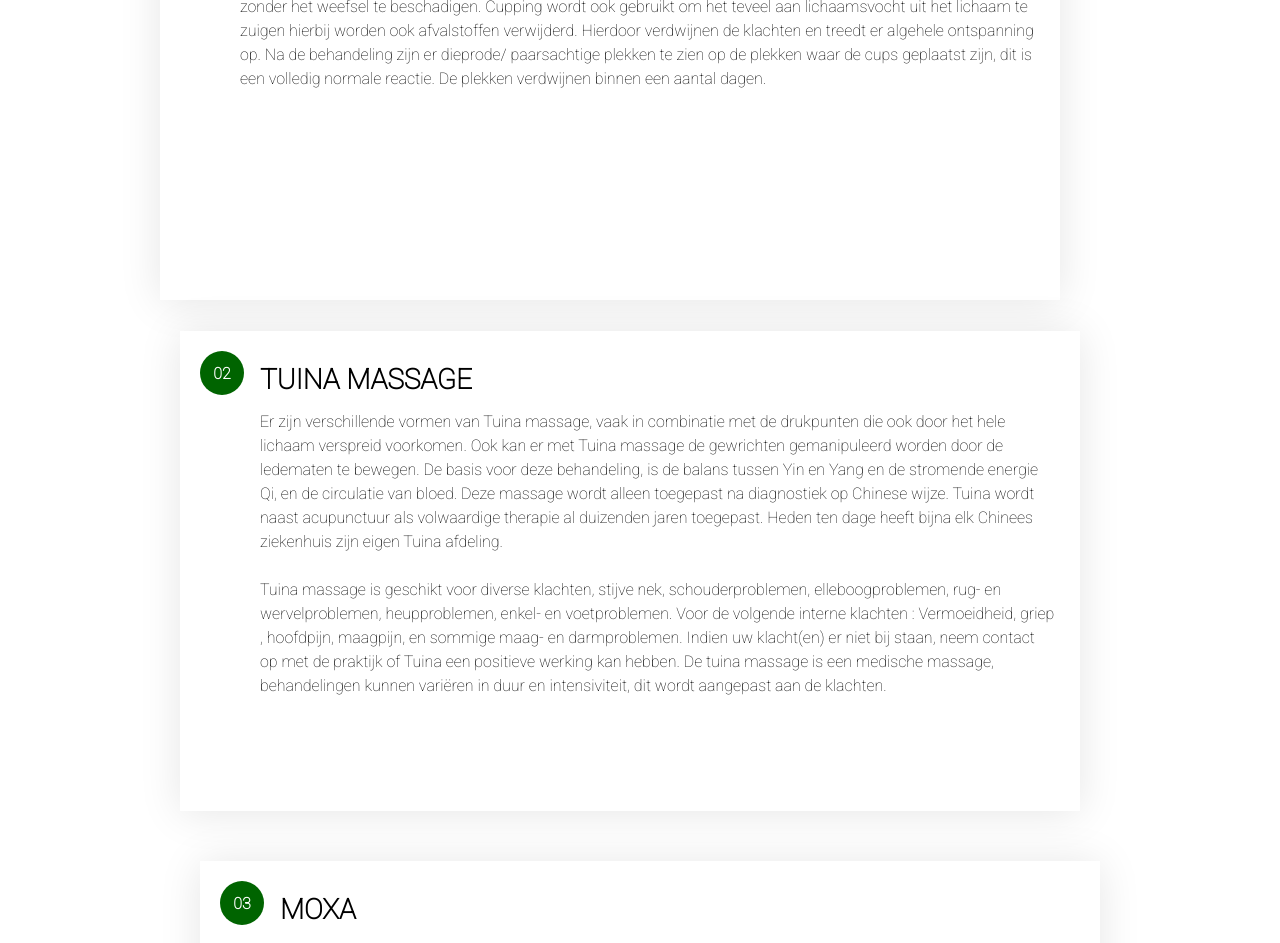
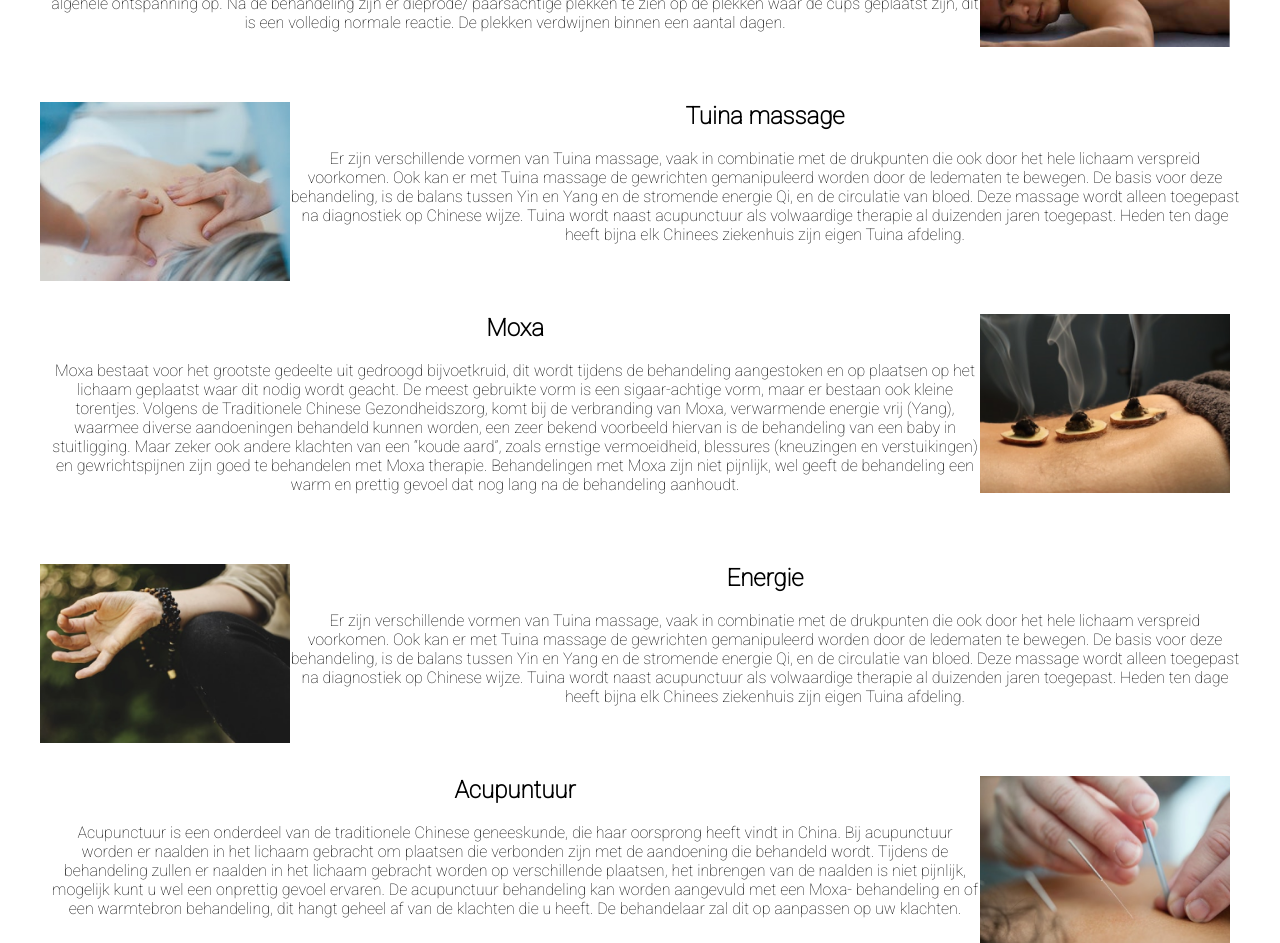
Before and after one commit to Zonwiezhu/YangShengGuang-Website, a Vue app: page /behandeling in a window 1280 px wide. Shown: the part 340-1283 px from the top of the page. Built offline with nearby package versions, Linux system fonts and the light colour scheme.

Commit message:
Update Behandeling
Pagina behandeling afgerond!

```diff
--- a/src/views/Behandeling.vue
+++ b/src/views/Behandeling.vue
@@ -3,88 +3,75 @@
         <h1>BEHANDELINGEN</h1>
     </div>
 
-
-    <div class="wrapper">
-
-        <div class="scroll-cards">
-            <article class="scroll-cards__item" aria-label="Wie - 1">
+    <div class="Delen">
+      <div class="Rechts-Afbeelding">
+        <img src="/src/assets/Afbeeldingen/cupping1.png" alt="">
         <h2>Cupping</h2>
-            <p>Bij cupping wordt er in glazen bolletje een vacuüm gecreëerd op de huid. De bolletjes worden verwarmd en op de huid geplaatst waardoor er een vacuüm ontstaat, wat “trekt” aan de huis.
-                <br /><br />
-
+          <p>
+            <br />
+            Bij cupping wordt er in glazen bolletje een vacuüm gecreëerd op de huid. De bolletjes worden verwarmd en op de huid geplaatst waardoor er een vacuüm ontstaat, wat “trekt” aan de huis.
             Cupping wordt toegepast om de energie een grote boost te geven en eventuele knopen uit spieren te verwijderen zonder het weefsel te beschadigen.
             Cupping wordt ook gebruikt om het teveel aan lichaamsvocht uit het lichaam te zuigen hierbij worden ook afvalstoffen verwijderd.
             Hierdoor verdwijnen de klachten en treedt er algehele ontspanning op.
             Na de behandeling zijn er dieprode/ paarsachtige plekken te zien op de plekken waar de cups geplaatst zijn, dit is een volledig normale reactie.
-                De plekken verdwijnen binnen een aantal dagen.</p>
-            </article>
+            De plekken verdwijnen binnen een aantal dagen.
+          </p>
+      </div>
 
-            <article class="scroll-cards__item" aria-label="Wie - 1">
+      <div class="Links-Afbeelding">
+        <img src="/src/assets/Afbeeldingen/massage.png" alt="">
         <h2>Tuina massage</h2>
-            <p>Er zijn verschillende vormen van Tuina massage, vaak in combinatie met de drukpunten die ook door het hele lichaam verspreid voorkomen.
+          <p>
+            <br />
+            Er zijn verschillende vormen van Tuina massage, vaak in combinatie met de drukpunten die ook door het hele lichaam verspreid voorkomen.
             Ook kan er met Tuina massage de gewrichten gemanipuleerd worden door de ledematen te bewegen.
             De basis voor deze behandeling, is de balans tussen Yin en Yang en de stromende energie Qi, en de circulatie van bloed.
             Deze massage wordt alleen toegepast na diagnostiek op Chinese wijze. Tuina wordt naast acupunctuur als volwaardige therapie al duizenden jaren toegepast.
             Heden ten dage heeft bijna elk Chinees ziekenhuis zijn eigen Tuina afdeling.
-                <br /><br />
-                Tuina massage is geschikt voor diverse klachten, stijve nek, schouderproblemen, elleboogproblemen, rug- en wervelproblemen, heupproblemen, enkel- en voetproblemen.
-                Voor de volgende interne klachten : Vermoeidheid, griep , hoofdpijn, maagpijn, en sommige maag- en darmproblemen.
-                Indien uw klacht(en) er niet bij staan, neem contact op met de praktijk of Tuina een positieve werking kan hebben.
-                De tuina massage is een medische massage, behandelingen kunnen variëren in duur en intensiviteit, dit wordt aangepast aan de klachten.</p>
-            </article>
+          </p>
+      </div>
 
-            <article class="scroll-cards__item" aria-label="Wie - 1">
-            <h2>MOXA</h2>
-            <p>Moxa bestaat voor het grootste gedeelte uit gedroogd bijvoetkruid, dit wordt tijdens de behandeling aangestoken en op plaatsen op het lichaam geplaatst waar dit nodig wordt geacht.
+      <div class="Rechts-Afbeelding">
+        <img src="/src/assets/Afbeeldingen/Moxa1.png" alt="">
+        <h2>Moxa</h2>
+        <p>
+          <br />
+          Moxa bestaat voor het grootste gedeelte uit gedroogd bijvoetkruid, dit wordt tijdens de behandeling aangestoken en op plaatsen op het lichaam geplaatst waar dit nodig wordt geacht.
           De meest gebruikte vorm is een sigaar-achtige vorm, maar er bestaan ook kleine torentjes.
-                <br /><br />
-
-                DE WERKING VAN MOXA:
-                <br /><br />
-
           Volgens de Traditionele Chinese Gezondheidszorg, komt bij de verbranding van Moxa, verwarmende energie vrij (Yang), waarmee diverse aandoeningen behandeld kunnen worden, een zeer bekend voorbeeld hiervan is de behandeling van een baby in stuitligging. Maar zeker ook andere klachten van een “koude aard”, zoals ernstige vermoeidheid, blessures (kneuzingen en verstuikingen) en gewrichtspijnen zijn goed te behandelen met Moxa therapie.
           Behandelingen met Moxa zijn niet pijnlijk, wel geeft de behandeling een warm en prettig gevoel dat nog lang na de behandeling aanhoudt.
-                Moxa therapie kan gemakkelijk aangeleerd worden en zelf thuis toegepast worden om de klachten te laten verminderen.
-                Moxa therapie is ook geschikt voor kinderen.</p>
-            </article>
+        </p>
+      </div>
 
-            <article class="scroll-cards__item" aria-label="Wie - 1">
+      <div class="Links-Afbeelding">
+        <img src="/src/assets/Afbeeldingen/energie1.png" alt="">
         <h2>Energie</h2>
-                <p>Moxa bestaat voor het grootste gedeelte uit gedroogd bijvoetkruid, dit wordt tijdens de behandeling aangestoken en op plaatsen op het lichaam geplaatst waar dit nodig wordt geacht.
-                    De meest gebruikte vorm is een sigaar-achtige vorm, maar er bestaan ook kleine torentjes.
-                    <br /><br />
+          <p>
+            <br />
+            Er zijn verschillende vormen van Tuina massage, vaak in combinatie met de drukpunten die ook door het hele lichaam verspreid voorkomen.
+            Ook kan er met Tuina massage de gewrichten gemanipuleerd worden door de ledematen te bewegen.
+            De basis voor deze behandeling, is de balans tussen Yin en Yang en de stromende energie Qi, en de circulatie van bloed.
+            Deze massage wordt alleen toegepast na diagnostiek op Chinese wijze. Tuina wordt naast acupunctuur als volwaardige therapie al duizenden jaren toegepast.
+            Heden ten dage heeft bijna elk Chinees ziekenhuis zijn eigen Tuina afdeling.
+          </p>
+      </div>
 
-                    DE WERKING VAN MOXA:
-                    <br /><br />
-
-                    Volgens de Traditionele Chinese Gezondheidszorg, komt bij de verbranding van Moxa, verwarmende energie vrij (Yang), waarmee diverse aandoeningen behandeld kunnen worden, een zeer bekend voorbeeld hiervan is de behandeling van een baby in stuitligging. Maar zeker ook andere klachten van een “koude aard”, zoals ernstige vermoeidheid, blessures (kneuzingen en verstuikingen) en gewrichtspijnen zijn goed te behandelen met Moxa therapie.
-                    Behandelingen met Moxa zijn niet pijnlijk, wel geeft de behandeling een warm en prettig gevoel dat nog lang na de behandeling aanhoudt.
-                    Moxa therapie kan gemakkelijk aangeleerd worden en zelf thuis toegepast worden om de klachten te laten verminderen.
-                    Moxa therapie is ook geschikt voor kinderen.</p>
-            </article>
-
-            <article class="scroll-cards__item" aria-label="Wie - 1">
-            <h2>ACUPUNTUUR</h2>
-            <p>Acupunctuur is een onderdeel van de traditionele Chinese geneeskunde, die haar oorsprong heeft vindt in China.
+      <div class="Rechts-Afbeelding">
+        <img src="/src/assets/Afbeeldingen/Acupuntuur1.png" alt="">
+        <h2>Acupuntuur</h2>
+          <p>
+            <br />
+            Acupunctuur is een onderdeel van de traditionele Chinese geneeskunde, die haar oorsprong heeft vindt in China.
             Bij acupunctuur worden er naalden in het lichaam gebracht om plaatsen die verbonden zijn met de aandoening die behandeld wordt.
-                <br /><br />
-                Hierbij worden de volgende uitgangspunten in acht genomen:
-                <br /><br />
-                Chi (levensenergie), deze energie circuleert door de 12 meridianen, die vertakkingen hebben naar alle organen en lichaamsfuncties.
-                De balans tussen Yin en Yang, die door de Chinese Geneeskunde als basis wordt gezien voor een gezond en gebalanceerd lichaam.
-                Waar bestaat de behandeling uit?In onze praktijk geeft u aan waar uw klachten uit bestaan, daarnaast kan de behandelaar u vragen om uw tong te laten zien.
-                Binnen de Chinese Geneeswijze is dit een belangrijk diagnostisch instrument.
             Tijdens de behandeling zullen er naalden in het lichaam gebracht worden op verschillende plaatsen,
             het inbrengen van de naalden is niet pijnlijk, mogelijk kunt u wel een onprettig gevoel ervaren.
             De acupunctuur behandeling kan worden aangevuld met een Moxa- behandeling en of een warmtebron behandeling,
-                dit hangt geheel af van de klachten die u heeft. De behandelaar zal dit op aanpassen op uw klachten.</p>
-            </article>
+            dit hangt geheel af van de klachten die u heeft. De behandelaar zal dit op aanpassen op uw klachten.
+          </p>
+      </div>
 
 
 
-
-
-        </div>
     </div>
 </template>
 
@@ -97,115 +84,42 @@
     text-align: center;
 }
 
-.wrapper {
-  max-width: 60em;
-  margin: auto auto;
+.Delen {
+  padding:0 10px;
+  margin-top: 30px;
+  margin-bottom: 30px;
+  text-align: center;
 }
 
-.scroll-cards {
-  counter-reset: card;
-  position: relative;
-  display: block;
-  padding-bottom: 20vh;
+.Rechts-Afbeelding {
+  padding: 40px;
 }
 
-.scroll-cards > .scroll-cards__item + .scroll-cards__item {
-  margin-top: 30px;
+.Rechts-Afbeelding img {
+  float: right;
+  width: 250px;
+  height:auto;
 }
 
-.scroll-cards h2 {
-  top: 2rem;
-  font-size: 1.75em;
-  margin: 0 0 0.5em;
+.Links-Afbeelding {
+  padding: 30px
 }
 
-.scroll-cards__item {
-  --offset: 2em;
-  color: #000;
-  position: sticky;
-  top: max(10vh, 10em);
-  padding: 2em 1.5em;
-  max-width: 300em;
-  min-height: 30em;
-  background: #fff;
-  box-shadow: 0 2px 40px rgba(0, 0, 0, 0.1);
-  width: calc(100% - 3 * var(--offset));
+.Links-Afbeelding img {
+  float: left;
+  width: 250px;
+  height:auto;
 }
 
-h2 {
-  font-size: 1.25em;
-  text-transform: uppercase;
-  margin: 0;
+@media(max-width: 800px) {
+.Rechts-Afbeelding img {
+  float: none;
+  width: auto;
 }
 
-p {
-  font-size: 1em;
-  line-height: 1.5;
-}
-
-.scroll-cards__item:nth-of-type(0) {
-  transform: translate(calc((0 - 1) * var(--offset)), calc((0 - 1) * var(--offset)));
-}
-.scroll-cards__item:nth-of-type(1) {
-  transform: translate(calc((1 - 1) * var(--offset)), calc((1 - 1) * var(--offset)));
-}
-.scroll-cards__item:nth-of-type(2) {
-  transform: translate(calc((2 - 1) * var(--offset)), calc((2 - 1) * var(--offset)));
-}
-.scroll-cards__item:nth-of-type(3) {
-  transform: translate(calc((3 - 1) * var(--offset)), calc((3 - 1) * var(--offset)));
-}
-.scroll-cards__item:nth-of-type(4) {
-  transform: translate(calc((4 - 1) * var(--offset)), calc((4 - 1) * var(--offset)));
-}
-.scroll-cards__item:nth-of-type(5) {
-  transform: translate(calc((5 - 1) * var(--offset)), calc((5 - 1) * var(--offset)));
-}
-
-@media screen and (min-width: 37em) {
-
-  .scroll-cards__item {
-    --offset: 1em;
-    padding-left: 5em;
-  }
-  .scroll-cards__item:before {
-    counter-increment: card;
-    content: "0" counter(card);
-    display: flex;
-    align-items: center;
-    justify-content: center;
-    width: 2.75em;
-    height: 2.75em;
-    background: darkgreen;
-    color: #fff;
-    text-align: center;
-    border-radius: 50%;
-    position: absolute;
-    left: 1.25em;
-    top: 1.25em;
-    font-weight: bold;
-  }
-}
-
-@media screen and (min-width: 62em) {
-
-  .scroll-cards__item {
-    --offset: 1.25em;
-  }
-}
-
-@media(max-width: 700px) {
-    .scroll-cards {
-        padding-bottom: 25vh;
-    }
-
-    .scroll-cards h1 {
-    font-size: 3em;
-    }
-
-    .scroll-cards__item {
-        --offset: 1.25em;
-        min-height: 50em;
+.Links-Afbeelding img {
+  float: none;
+  width: auto;
 }
 }
 
```
Also changed, not shown: src/assets/Afbeeldingen/Massage.png. Lines whose indentation alone changed are shown as unchanged.
